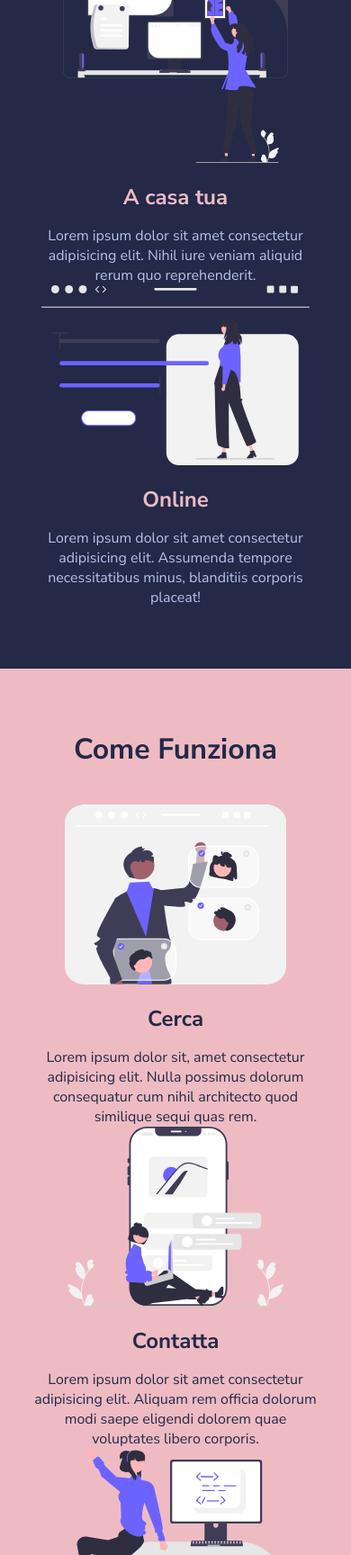
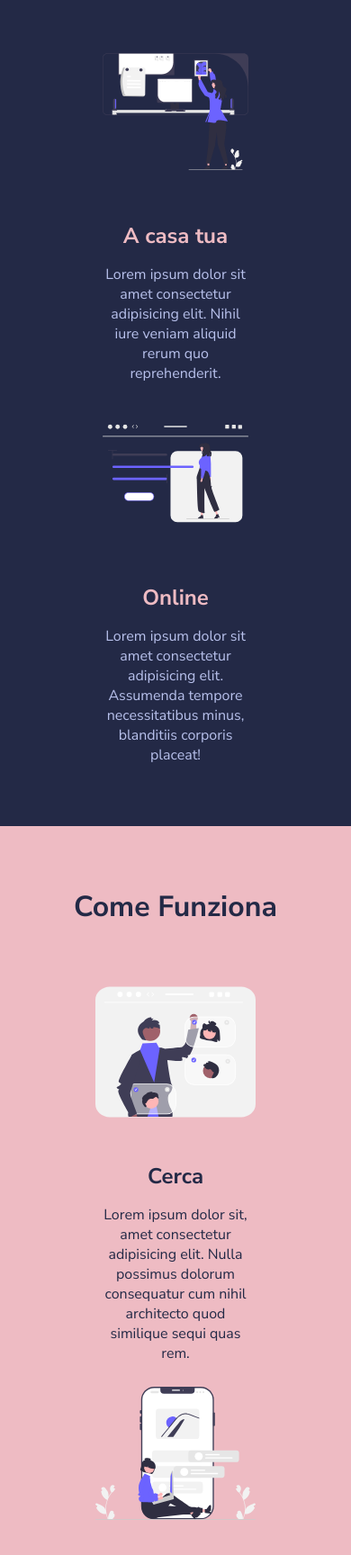
Before and after one commit to Antonio9026/html-css-resp-wannabe, a plain HTML site: page index.html in a window 390 px wide. Shown: the part 272-2000 px from the top of the page at 90% size. Drawn offline with Linux system fonts and the light colour scheme.

Commit message:
responsive completo

```diff
--- a/css/style.css
+++ b/css/style.css
@@ -134,6 +134,23 @@ img {
         width: 100%;
 
     }
+    .lessons {
+       width: 60%;
+       margin:0 auto;
+    }
+    .steps .row{
+        width: 60%;
+        margin: 0 auto;
+    }
+    .steps .col{
+       width: 20%;
+      margin: 0 auto;
+    }
+
+    .why-us{
+       width: 60%;
+       margin: 0 auto;
+    }
 }
 /* versione tablet */
 @media all and (max-width:768px) {
```
